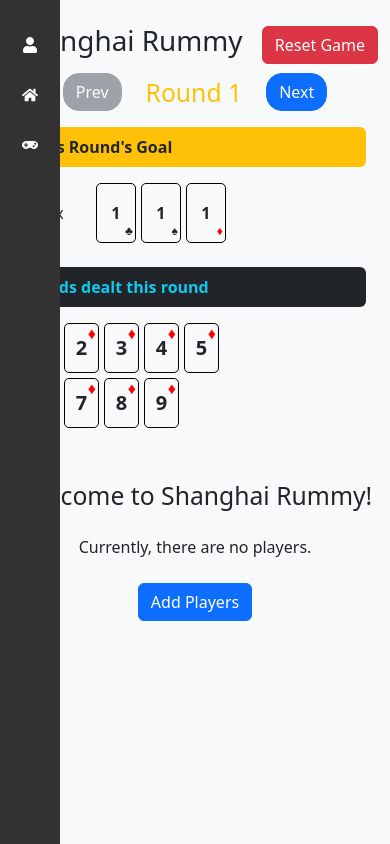
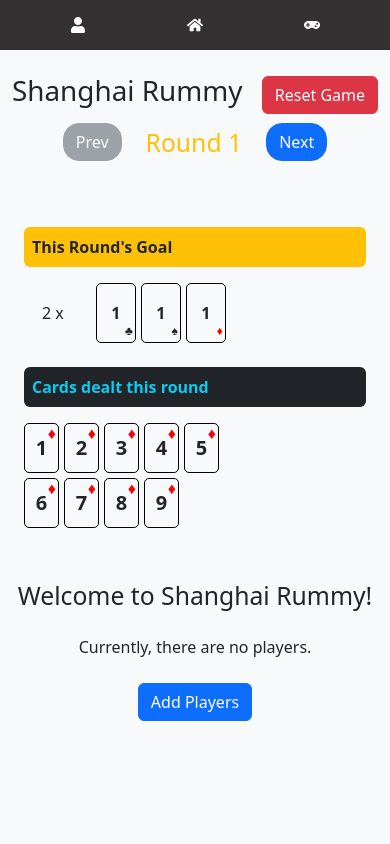
Before and after one commit to zakki-miilo/shanghai-rummy, a React (Vite) app: page / in a window 390 px wide. Built offline with nearby package versions, Linux system fonts and the light colour scheme.

Commit message:
fixed navbar for mobile

```diff
--- a/src/App.tsx
+++ b/src/App.tsx
@@ -104,14 +104,14 @@ const AppContent: React.FC = () => {
   );
 
   return (
-    <div className="container my-4">
+    <div className="container">
       <SideNavbar />
       <Routes>
         <Route
           path="/"
           element={
             <>
-              <div className="d-flex justify-content-between align-items-center w-100w">
+              <div className="d-flex justify-content-between align-items-center w-100w mt-4">
                 <h1>Shanghai Rummy</h1>
                 <Button variant="danger" onClick={handleResetGame}>
                   Reset Game
--- a/src/index.css
+++ b/src/index.css
@@ -180,6 +180,35 @@ body {
   background-color: #333131;
   padding: 20px 0;
   z-index: 1000;
+  transition: all 0.3s ease-in-out;
+}
+
+@media (max-width: 767px) {
+  .side-navbar {
+    position: fixed;
+    top: 0;
+    left: 0;
+    right: 0;
+    bottom: auto;
+    width: 100%;
+    height: 50px;
+    padding: 0 20px;
+    display: flex;
+    align-items: center;
+    justify-content: space-between;
+  }
+
+  .nav-icon {
+    height: 40px;
+  }
+
+  .nav-text {
+    display: none;
+  }
+
+    .container {
+      padding-top: 50px;
+    }
 }
 
 .nav-icon {
```
